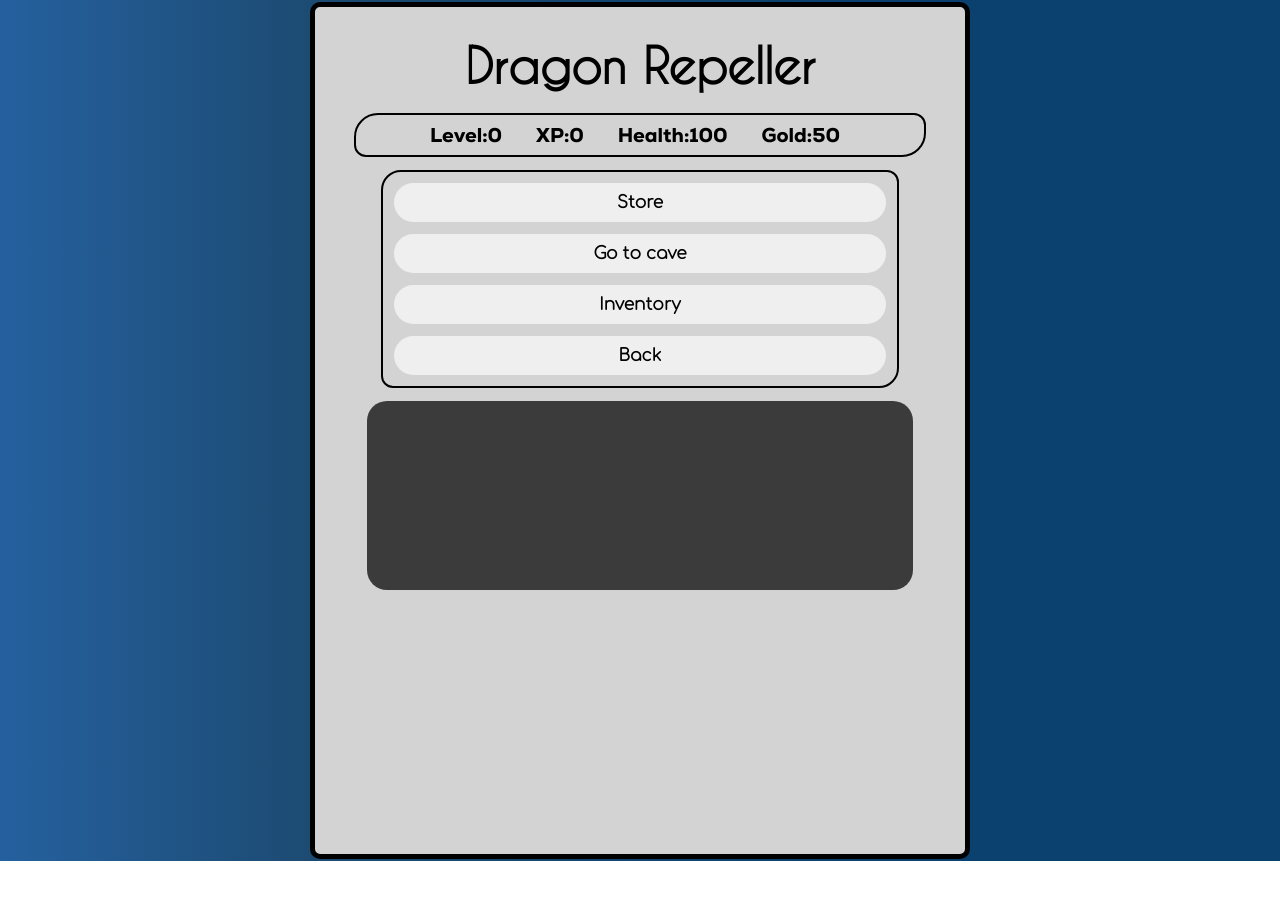
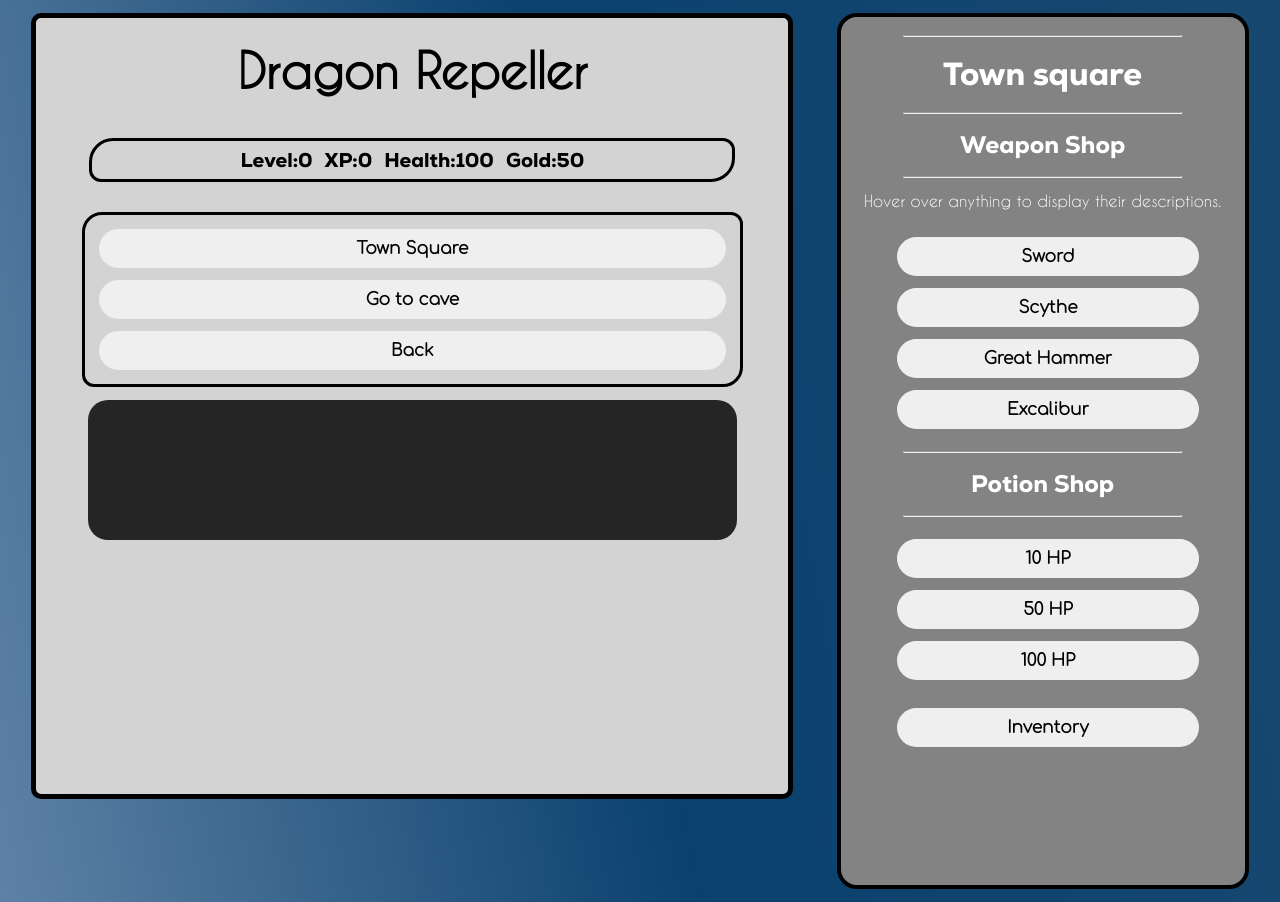
Before and after one commit to DihyahAdib/Dragon-Repeller, a website: page index.html in a window 1280 px wide. Both pictures are taken after a click on the button "Back". Before the commit the page ends 861 px from the top, so only its background shows below. Drawn offline with Linux system fonts and the light colour scheme.

Commit message:
UI update, original bug still remains.

```diff
--- a/index.html
+++ b/index.html
@@ -6,7 +6,7 @@
         <link rel="stylesheet" href="./style.css">
         <title >Dragon Repeller</title>
     </head>
-    <body class="containerBody">
+    <body>
         <!-- <div class="preloaderScreen">
             <div id="preloader">
                 <div>
@@ -40,29 +40,12 @@
                 <p id="winnerExplain">You have slayed all monsters in your path and saved the town!</p>
             </div>
         </div>
-        <div id="containerMain">
+        <div id="container">
 
-            <div class="grid-items" id="container3InventoryMenu">
-                <div class="inventoryUI">
-                    <div id="inventory">
-                        <hr><h1>Inventory</h1><hr>
-                        <p>Click the buttons to display their Lore</p>
-                        <p id="smallestext">Currently owned weapons:</p>
-                        <ul>
-                            <button style="display: none;" class="buttonsForWeaponsText" id="buttonSwordText">Sword</button>
-                            <button style="display: none;" class="buttonsForWeaponsText" id="buttonScytheText">Scythe</button>
-                            <button style="display: none;" class="buttonsForWeaponsText" id="buttonGreatHammerText">Great Hammer</button>
-                            <button style="display: none;" class="buttonsForWeaponsText" id="buttonExcaliburText">Excalibur</button>
-                        </ul>
-                        <div id="lore"></div>
-                    </div>
-                </div>
-            </div>
+            <div class="item">
+                <main id="mainGame">
+                    <h1 id="nameGame">Dragon Repeller</h1>
 
-
-            <div class="grid-items" id="container1MainMenu">
-
-                <h1 id="nameGame">Dragon Repeller</h1>
                     <div id="stats">
                         <span class="playerStat">Level: <strong><span id="levelText">0</span></strong></span>
                         <span class="playerStat">XP: <strong><span id="xpText">0</span></strong></span>
@@ -70,14 +53,13 @@
                         <span class="playerStat">Gold: <strong><span id="goldText">0</span></strong></span>
                     </div>
                     <div id="controls">
-                    <button class="buttons buttonStore">Store</button>
+                        <button class="buttons buttonStore">Town Square</button>
                         <button class="buttons buttonCave">Go to cave</button>
-                    <button class="buttons buttonInventory">Inventory</button>
                         <button class="buttons buttonBack">Back</button>
                     </div>
                     <div id="monsterStats">
-                    <span class="playerStat">Monster Name: <strong><span id="monsterName"></span></strong></span>
-                    <span class="playerStat">Health: <strong><span id="monsterHealth"></span></strong></span>
+                        <span class="playerStat"> Monster Name: <strong><span id="monsterName"></span></strong></span>
+                        <span class="playerStat"> Health: <strong><span id="monsterHealth"></span></strong></span>
                     </div>
                     <div id="text">Welcome to Dragon Repeller. You must defeat the dragon that is preventing people from leaving the town.
                         You are in the town square. Where do you want to go? Use the buttons above.
@@ -89,18 +71,20 @@
                             <button class="buttonsForMonsters" id="buttonWereWolf">Fight The WereWolf</button>
                             <button class="buttonsForMonsters" id="buttonDragon">Fight The Dragon</button>
                         </div>
+
                         <div>
                             <button class="buttonForAttack" id="buttonAttack">Attack!</button>
                         </div>
                     </div>
+                </main>
             </div>
 
-
-            <div class="grid-items" id="container2ShopMenu">
+            <div class="item1">
                 <div class="shopUI">
-                    <div id="weaponShop">
-                        <hr><h1>Weapon Shop</h1><hr>
-                        <p>Hover over The name of the weapon to display price, power, and required level</p>
+                    <div id="Shop">
+                        <hr><h1>Town square</h1><hr>
+                        <h2>Weapon Shop</h2><hr>
+                        <p>Hover over anything to display their descriptions.</p>
                         <ul>
                             <button class="buttonsForWeapons" id="buttonSword">
                                 <abbr class="tooltip" data-tooltip = "Cost: 30G | Power: 10 | Level: 0 ">Sword</abbr>
@@ -118,16 +102,34 @@
                                 <abbr class="tooltip" data-tooltip = "Cost: 150G | Power: 200 | Level: 15  ">Excalibur</abbr>
                             </button>
                         </ul>
-                        <hr><h1>Potion Shop</h1><hr>
-                        <ul>
+                        <hr><h2>Potion Shop</h2><hr>
+                        <ul >
                             <button class="buttonsForPotions" id="button10HP">10 HP</button>
                             <button class="buttonsForPotions" id="button50HP">50 HP</button>
                             <button class="buttonsForPotions" id="button100HP">100 HP</button>
+
                         </ul>
+                        <ul id="goofyspecificid">
+                            <button class="buttonsForPotions buttonInventory" id="buttonForInventory">Inventory</button>
+                        </ul>
+
+                        <div class="inventoryUI">
+                            <div id="inventory">
+                                <hr><h1>Inventory</h1><hr>
+                                <p>Click the buttons to display their Lore</p>
+                                <p id="smallestext">Currently owned weapons:</p>
+                                <ul>
+                                    <button style="display: none;" class="buttonsForWeaponsText" id="buttonSwordText">Sword</button>
+                                    <button style="display: none;" class="buttonsForWeaponsText" id="buttonScytheText">Scythe</button>
+                                    <button style="display: none;" class="buttonsForWeaponsText" id="buttonGreatHammerText">Great Hammer</button>
+                                    <button style="display: none;" class="buttonsForWeaponsText" id="buttonExcaliburText">Excalibur</button>
+                                </ul>
+                                <div id="lore"></div>
                             </div>
                         </div>
                     </div>
-
+                </div>
+            </div>
         </div>
     </body>
     <script src="script.js"></script>
--- a/script.js
+++ b/script.js
@@ -237,9 +237,7 @@ async function justBack() {
     elements.controlsForMonsters.style.visibility = "hidden";
     elements.lore.style.visibility = "hidden";
     elements.monsterStats.style.display = "none";
-    elements.shopUI.classList.remove("shopUI-visible");
-    elements.inventoryUI.classList.remove("inventoryUI-visible");
-
+    toggleStoreVisibility();
     buttons.navigation.forEach(button => {
         button.disabled = false;
     });
@@ -254,8 +252,6 @@ async function goStore() {
 }
 
 async function openInventory() {
-    displayLoadingText("Going To Inventory")
-    await delayUpdate(elements.text, "", 500);
     toggleInventoryVisibility();
 }
 
--- a/style.css
+++ b/style.css
@@ -24,117 +24,107 @@
 }
 
 body {
-    background: linear-gradient(90deg, #2a6db9,#1c4a70, #0a416e,#0a416e,#1c4a70, #2a6db9);
+    overflow: hidden;
+    background: linear-gradient(79deg, #7f9bbb, #0a416e,#1c4a70, #2a6db9);
     background-size: 200% 200%;
-    animation: colorC 60s ease-in-out infinite;
-}
-@keyframes colorC{
-    0%{
-        background-position: 0 50%;
-    }
-    50%{
-        background-position: 100% 50%;
-    }
-    100%{
-        background-position: 0 50%;
-    }
+    animation: colorColor 60s ease-in-out infinite;
 }
 
-.containerBody {
-    overflow: hidden;
-    margin: 1px;
-    padding: 1px;
+@keyframes colorColor{
+    0%{ background-position: 0 50%; }
+    50%{ background-position: 100% 50%; }
+    100%{ background-position: 0 50%; }
 }
 
-#containerMain { /*fullcontainer*/
-    display: grid;
-    grid-template-columns: repeat(3, 1fr);
-    gap: 20px;
-    justify-items: center;
+/*Main container*/
+#container {
+    display: flex;
+    flex-direction:row;
+    flex-grow: 1;
+    align-content: center;
+    justify-content: center;
+    padding: 5px;
 }
 
-.grid-items {
+/*Chilren items*/
+.shopUI {
+    height: 53em;
+    overflow-y: auto;
+    overflow-x: hidden;
+    scrollbar-color: rgba(0, 0, 0, 0) rgba(0, 0, 0, 0);
+    scrollbar-width: thin;
+    scroll-behavior: smooth;
+    background-color: rgb(131, 131, 131);
+    color: white;
+    border-radius: 20px;
+    border: 4px black solid;
+}
+.shopUI, .inventoryUI {
+    visibility: hidden;
     padding: 10px;
-    border-radius: 5px;
-    display: flex; /* Enables Flexbox */
-    flex-direction: column; /* Aligns children vertically */
-    justify-content: center; /* Centers children vertically */
-    align-items: center; /* Centers children horizontally */
+    width: 24em;
+}
+.shopUI.shopUI-visible, .inventoryUI.inventoryUI-visible {
+    visibility: visible;
 }
 
-#container3InventoryMenu {
-    align-content: center;
-    align-items: center;
-    width: 78%;
+.item, .item1 {
+    margin-left: 1.35em;
+    margin-right: 1.35em;
 }
 
-#container2ShopMenu {
-    align-content: center;
-    align-items: center;
-    width: 80%;
-}
-
-#container1MainMenu {
+#mainGame {
     color: white;
     background-color: lightgray;
     border: 5px black solid;
     border-radius: 10px 10px;
-    width: 120%;
+    width: 47em;
+    height: 97vh;
+    display: flex;
+    flex-direction: column;
+    justify-content: center;
+    align-items: center;
 }
 
-#nameGame {
+#nameGame { /**/
     align-content: center;
-    margin-top: 0.25em;
-    margin-bottom:  0.25em;
-    padding: 8px;
+    margin: 0.25em;
+    padding: 0.25em;
     font-family: "Dreams";
     font-size: 3em;
     text-align: center;
     color: rgb(0, 0, 0);
 }
 
-#stats {
-    overflow: hidden;
-    border: 2px black solid;
+#stats { /**/
+    border: 3px black solid;
     border-radius: 24px 12px;
     color: black;
-    width: 90%;
-    padding: 0px;
-    margin-left: 10%;
-    margin-right: 10%;
+    height: 40px;
+    margin: 1em;
     text-align: center;
+    width: 40em;
 }
 
-.playerStat {
+.playerStat { /**/
     font-family: "Nexa";
     font-size: 20px;
     display: inline-flex;
-    justify-content:space-between;
-    padding-right: 10px;
-    margin: 5px 10px;
+    padding: 0.2em;
 }
 
 #controls {
-    display: flex;
-    margin: 13px;
-    flex-direction: column;
-    border: 2px black solid;
+    display: grid;
+    margin: 0.85em;
+    border: 3px black solid;
     border-radius: 20px 12px;
-    padding: 5px;
-    width: 80%;
+    padding: 8px;
+    min-width: 80%;
+    width: 85%;
 }
 
-.buttons {
-    font-size: 17px;
-    font-family: "Comforta";
-    font-weight: bolder;
-    padding: 10px 13px;
-    margin: 6px;
-    border: none;
-    border-radius: 20px 20px;
-}
 
-#monsterStats {
+#monsterStats { /**/
     display: none;
     border: 3px black solid;
     border-radius: 18px;
@@ -145,15 +135,15 @@ body {
     width: 70%;
 }
 
-#text {
+#text { /**/
     font-family: "NORM";
     font-weight: 560;
-    height: 179px;
+    height: 180px;
     width: 85%;
-    background-color: rgba(0, 0, 0, 0.722);
+    background-color: rgba(0, 0, 0, 0.822);
     color: white;
     padding: 5px;
-    font-size: 25px;
+    font-size: 22px;
     text-align: center;
     border-radius: 20px;
 }
@@ -171,7 +161,8 @@ body {
     padding: 2.8em;
 }
 
-.buttonsForMonsters {
+.buttonsForMonsters { /**/
+    display: flex;
     max-width: 30em;
     width: 20em;
     justify-content: center;
@@ -200,92 +191,28 @@ body {
 
 #lore {
     visibility: hidden;
-    font-family: "Nexa";
-    text-align: center;
 }
-
-#lore {
-    visibility: hidden;
-    font-family: "Nexa";
-    text-align: center;
-}
-
-.shopUI {
-    visibility: hidden;
-    width: 80%;
-    height: 40em;
-    overflow: auto;
-    padding: 10px;
-    background-color: rgb(131, 131, 131);
-    color: white;
-    border-radius: 20px;
-    border: 4px black solid;
-}
-.shopUI.shopUI-visible {
-    visibility: visible;
-}
-
-.inventoryUI {
-    visibility: hidden;
-    width: 80%;
-    height: 40em;
-    overflow: auto;
-    padding: 10px;
-    background-color: rgb(131, 131, 131);
-    color: white;
-    border-radius: 24px;
-    border: 4px black solid;
-}
-.inventoryUI.inventoryUI-visible {
-    visibility: visible;
-}
-
-#weaponShop h1 { /* STYLE the title only*/
+#Shop h1,#Shop h2, #inventory h2, #lore  { /* STYLE the title only*/
     font-family: "Nexa";
     text-align: center;
     padding: 5px;
     margin: 0%;
 }
-
-#weaponShop p { /* STYLE the title only*/
+#Shop p, #inventory p {
     font-family: "Dreams";
     text-align: center;
     padding: 5px;
     margin: 0%;
 }
-
-#weaponShop hr {
+#inventory hr, #Shop hr{
     width: 72%;
     align-content: center;
 }
-
-#weaponShop {
-    margin-top: 0%;
-    margin-bottom: 0%;
-    margin-left: 0%;
-    margin-right: 0%;
+#goofyspecificid hr {
+    padding-top: 5px;
 }
 
-#inventory h1 { /* STYLE the title only*/
-    font-family: "Nexa";
-    text-align: center;
-    padding: 5px;
-    margin: 0%;
-}
-
-#inventory p { /* STYLE the title only*/
-    font-family: "Dreams";
-    text-align: center;
-    padding: 5px;
-    margin: 0%;
-}
-
-#inventory hr {
-    width: 72%;
-    align-content: center;
-}
-
-#inventory {
+#Shop {
     margin-top: 0%;
     margin-bottom: 0%;
     margin-left: 0%;
@@ -301,9 +228,23 @@ body {
     margin: 6px;
     border: none;
     border-radius: 20px 20px;
+    transition: color 0.2s ease, opacity 0.2s ease;
 }
+
+#buttonFoDescription {
+    width: 80%;
+    font-size: 17px;
+    font-family: "Comforta";
+    font-weight: bolder;
+    padding: 10px 13px;
+    margin: 6px;
+    border: none;
+    border-radius: 20px 20px;
+    transition: color 0.2s ease, opacity 0.2s ease;
+}
+
 .buttonsForWeaponsText {
-    justify-content: center; /* Center horizontally */
+    justify-content: center;
     align-items: center;
     width: 88%;
     font-size: 17px;
@@ -313,6 +254,7 @@ body {
     margin: 6px;
     border: none;
     border-radius: 20px 20px;
+    transition: color 0.2s ease, opacity 0.2s ease;
 }
 
 .buttonsForPotions {
@@ -324,34 +266,67 @@ body {
     margin: 6px;
     border: none;
     border-radius: 20px 20px;
+    transition: color 0.2s ease, opacity 0.2s ease;
 }
 
-#button4 {
-    border: none;
+#buttonFoDescription:hover {
+    cursor: pointer;
+    background-color: rgb(160, 160, 160);
+    color: rgb(255, 255, 255);
+    opacity: 0.9;
 }
+
 .buttonsForPotions:hover {
     cursor: pointer;
     background-color: rgb(180, 87, 223);
     color: rgb(255, 255, 255);
+    opacity: 0.9;
 }
+
+#buttonForInventory:hover {
+    cursor: pointer;
+    background-color: rgb(223, 87, 110);
+    color: rgb(196, 196, 196);
+    opacity: 0.9;
+}
+
 .buttonsForWeapons:hover {
+    cursor: pointer;
     background-color: rgb(148, 223, 87);
     color: rgb(255, 255, 255);
+    opacity: 0.9;
 }
+
 .buttonsForWeaponsText:hover {
     cursor: pointer;
     background-color: rgb(87, 223, 189);
     color: rgb(255, 255, 255);
+    opacity: 0.9;
 }
-.buttons:hover {
+
+.buttons {
+    font-size: 17px;
+    font-family: "Comforta";
+    font-weight: bolder;
+    padding: 10px 13px;
+    margin: 6px;
+    border: none;
+    border-radius: 20px;
+    transition: background-color 0.2s ease, opacity 0.2s ease;
+}
+
+.buttonCave:hover, .buttonStore:hover {
     cursor: pointer;
     background-color: rgb(160, 160, 160);
     color: rgb(255, 255, 255);
+    opacity: 0.9;
 }
-#buttonBack:hover {
+
+.buttonBack:hover {
     cursor: pointer;
     background-color: #0a416e;
     color: whitesmoke;
+    opacity: 0.9;
 }
 #buttonGhoul:hover {
     cursor: pointer;
@@ -623,6 +598,7 @@ body {
     display: inline-block;
     cursor: pointer;
 }
+
 .tooltip::after {
     content: attr(data-tooltip);
     position: absolute;
```
Lines whose indentation alone changed are shown as unchanged.
